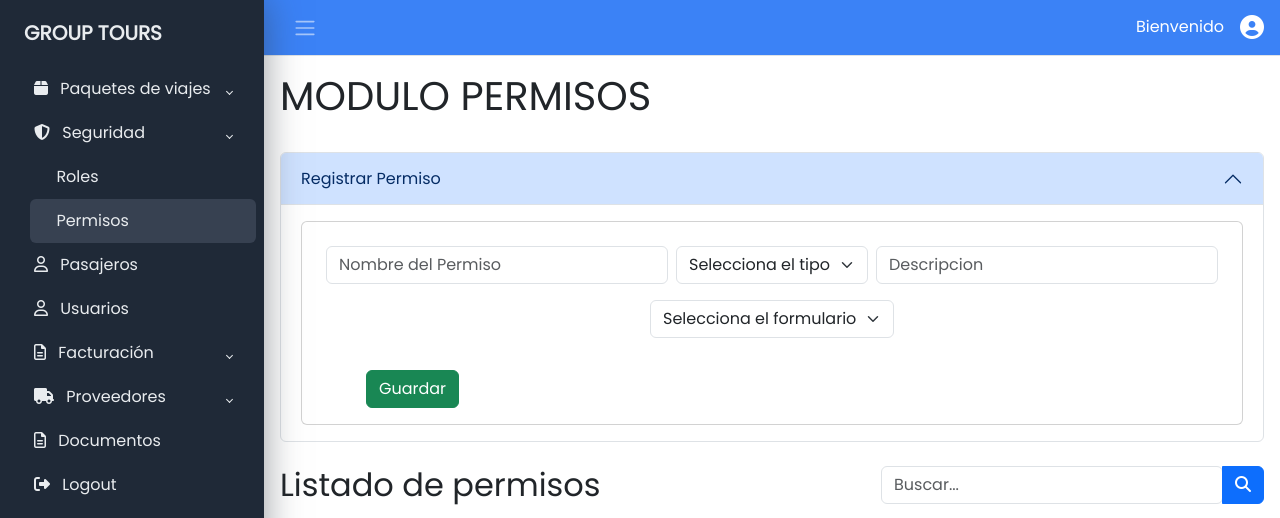
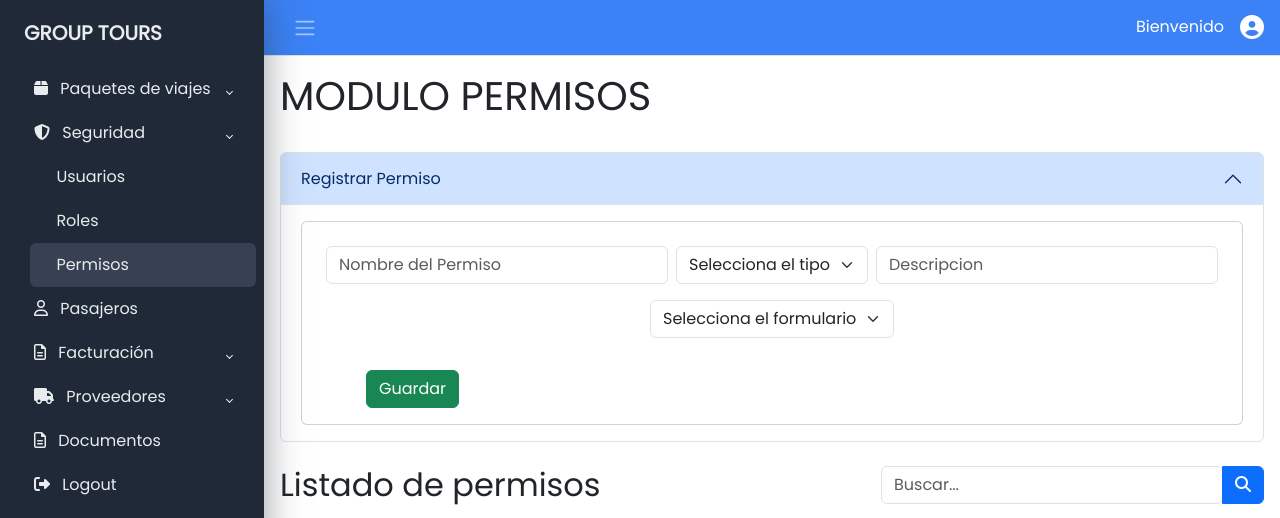
Before and after one commit to VictorCubas/GROUP-TOURS-APP, a Django app: page /permiso in a window 1280 px wide. Shown: the top 518 px of the page. Run offline with Django 4.2, Linux system fonts and the light colour scheme; data that the repository does not hold is empty; some libraries are stand-ins or nearby versions.

Commit message:
Se ajusta el menu

```diff
--- a/GroupTours/templates/base.html
+++ b/GroupTours/templates/base.html
@@ -81,6 +81,10 @@
                         </a>
                         <ul id="dashboard" class="sidebar-dropdown list-unstyled collapse" data-bs-parent="#sidebar">
                             <li class="sidebar-item">
+                                <!-- <a href="/usuario" id="menu-rol" class="sidebar-link item-menu">Usuarios</a> -->
+                                <a href="#" id="menu-usuario" class="sidebar-link item-menu">Usuarios</a>
+                            </li>
+                            <li class="sidebar-item">
                                 <a href="/rol" id="menu-rol" class="sidebar-link item-menu">Roles</a>
                             </li>
                             <li class="sidebar-item">
@@ -97,12 +101,12 @@
                         </a>
                     </li>
 
-                    <li class="sidebar-item">
+                    <!-- <li class="sidebar-item">
                         <a href="#" class="sidebar-link collapsed item-menu" >
 							<i class="fa-regular fa-user pe-2"></i>
                             Usuarios
                         </a>
-                    </li>
+                    </li> -->
 
 					<li class="sidebar-item">
                         <a href="#" class="sidebar-link collapsed" data-bs-toggle="collapse" data-bs-target="#reportes"
```
